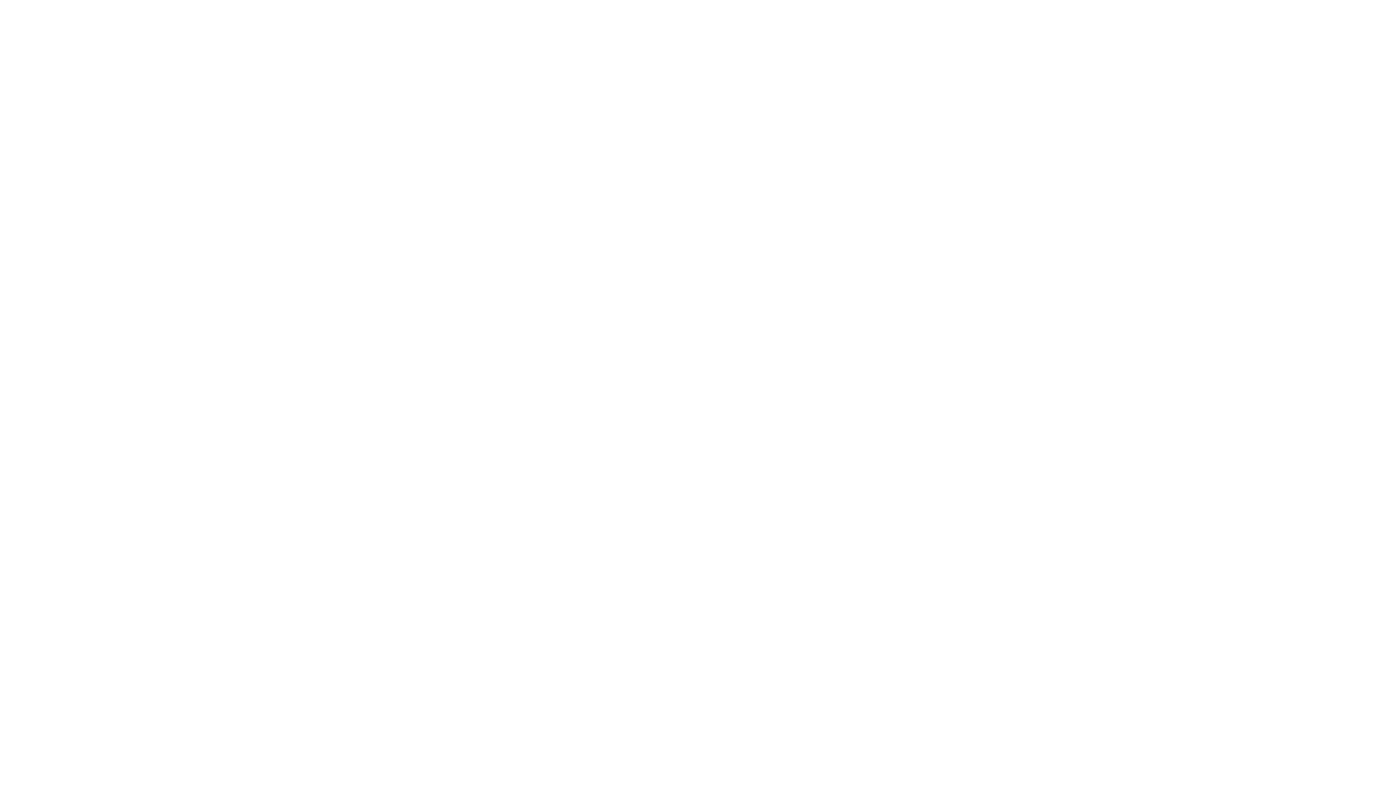
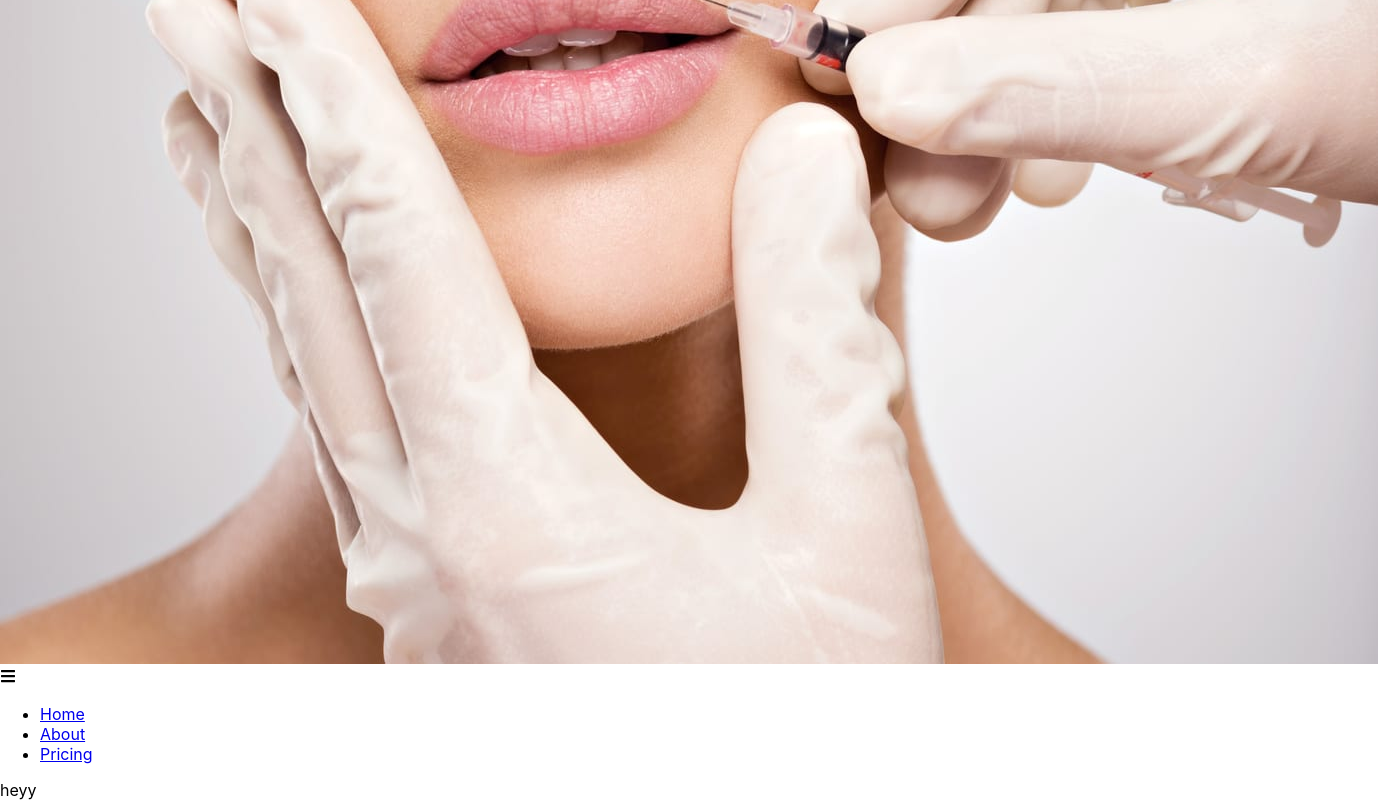
Before and after one commit to Laith1632/botox-react, a React (Create React App) app: page / in a window 1280 px wide. Shown: the part 714-1514 px from the top of the page, 1378 px wide, since content can reach past the window. Before the commit the page ends 800 px from the top, so only its background shows below. Built offline with nearby package versions, Linux system fonts and the light colour scheme.

Commit message:
added navbar titles and image need to change

```diff
--- a/src/App.js
+++ b/src/App.js
@@ -1,8 +1,11 @@
 import React from 'react'
+import Navbar from './components/Navbar'
+
 
 function App() {
   return (
     <div >
+      <Navbar></Navbar>
       heyy
     </div>
   );
--- a/src/components/Navbar.js
+++ b/src/components/Navbar.js
@@ -1,5 +1,9 @@
 import React from 'react'
-// import logo from './images/logo'
+import {FaBars, FaTimes} from 'react-icons/fa'
+import logo from './images/logo.jpeg'
+import './Navbar.css'
+
+
 
 const Navbar = () => {
   return (
@@ -9,8 +13,22 @@ const Navbar = () => {
                     <img src={logo} alt='logo'/>
                 </a>
                 <div classname='hamburger'>
+                    <FaBars/>
+                </div>
+                    <ul className='nav-menu'>
+                        <li className='nav-item'>
+                            <a href='/'>Home</a>
+                        </li>
 
-                </div>
+                        <li className='nav-item'>
+                            <a href='/'>About</a>
+                        </li>
+
+                        <li className='nav-item'>
+                            <a href='/'>Pricing</a>
+                        </li>
+
+                    </ul>
             </nav>
 
     </div>
```
Also changed, not shown: src/components/images/logo.jpeg (added).
